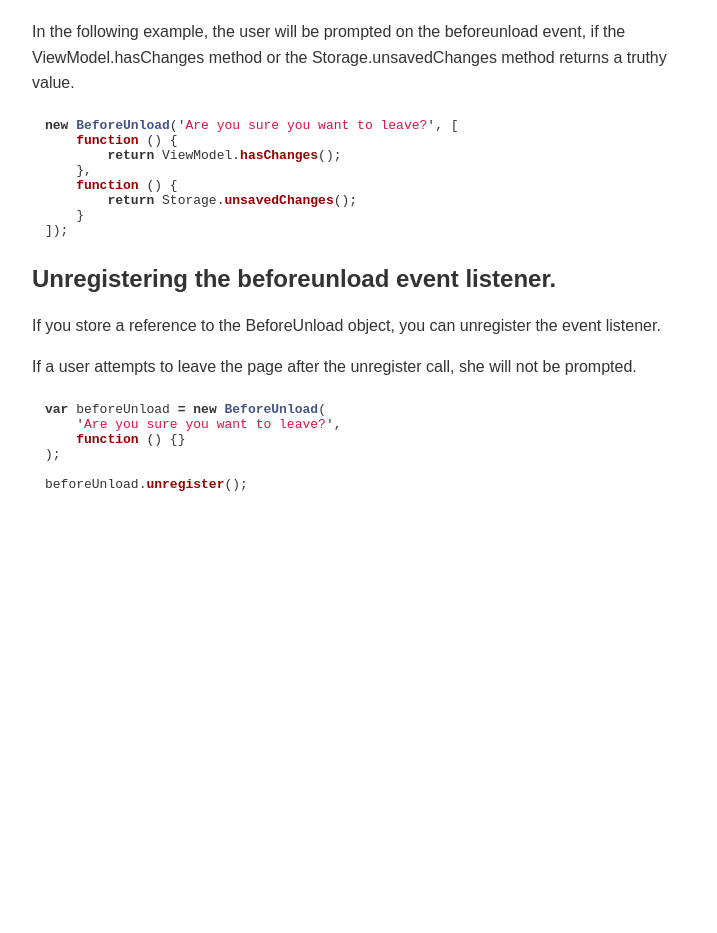
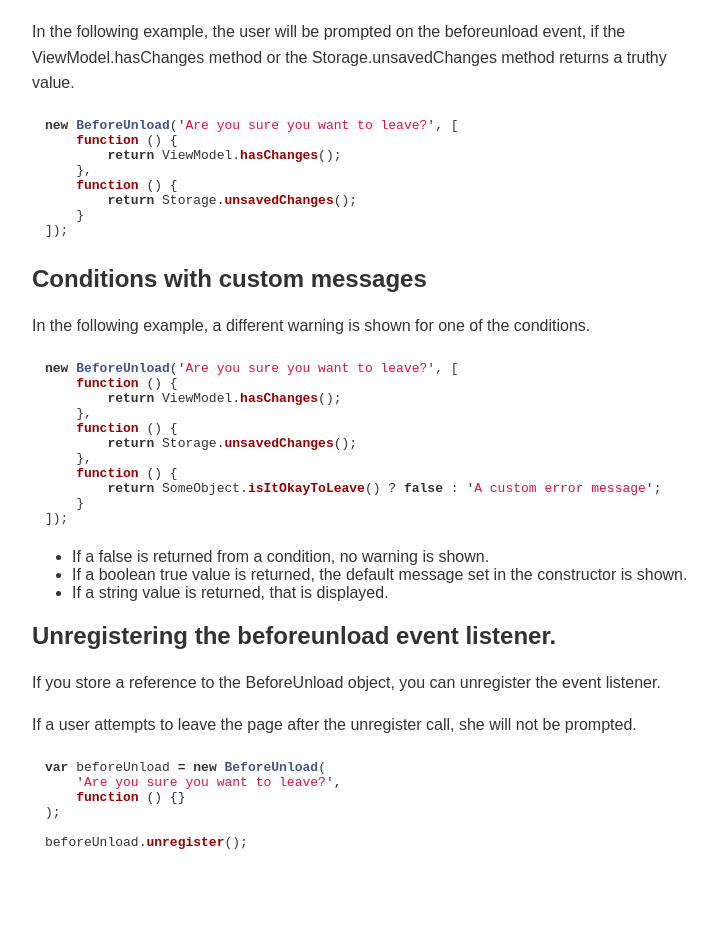
Before and after one commit to gustavnikolaj/before-unload, a Jekyll site: the page built from index.md, in a window 1280 px wide. Shown: the part 688-1621 px from the top of the page, without its empty margins (280-997 px from the left). Built offline with Jekyll 4.4.1, drawn with Linux system fonts in a browser that asks for light colours; Markdown is read by kramdown in place of the engine named in the settings; before the commit the page ends 1264 px from its top, so only the background shows below that.

Commit message:
add code example for custom messages to index.md

````diff
--- a/index.md
+++ b/index.md
@@ -47,6 +47,29 @@ new BeforeUnload('Are you sure you want to leave?', [
 ]);
 ```
 
+## Conditions with custom messages
+
+In the following example, a different warning is shown for
+one of the conditions.
+
+```javascript
+new BeforeUnload('Are you sure you want to leave?', [
+    function () {
+        return ViewModel.hasChanges();
+    },
+    function () {
+        return Storage.unsavedChanges();
+    },
+    function () {
+        return SomeObject.isItOkayToLeave() ? false : 'A custom error message';
+    }
+]);
+```
+
+- If a false is returned from a condition, no warning is shown.
+- If a boolean true value is returned, the default message set in the constructor is shown.
+- If a string value is returned, that is displayed.
+
 ## Unregistering the beforeunload event listener.
 
 If you store a reference to the BeforeUnload object, you can
````
